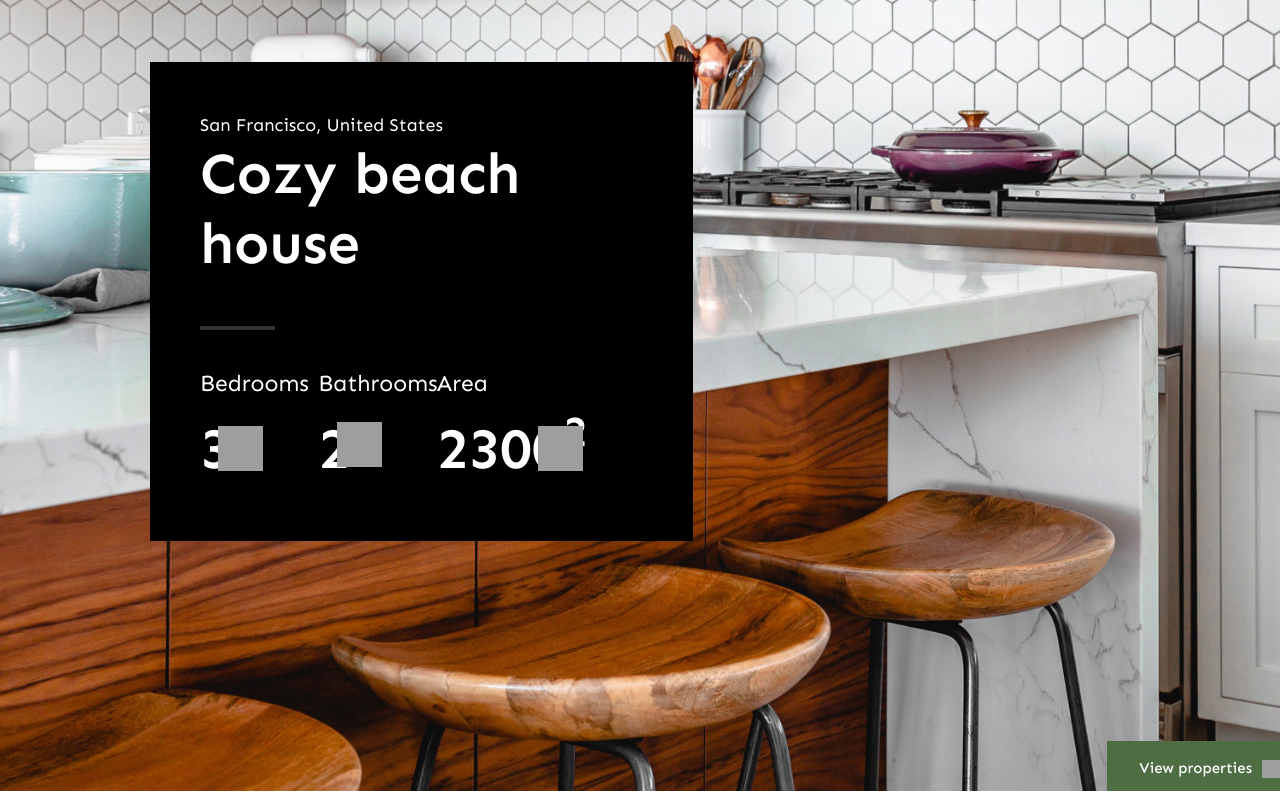
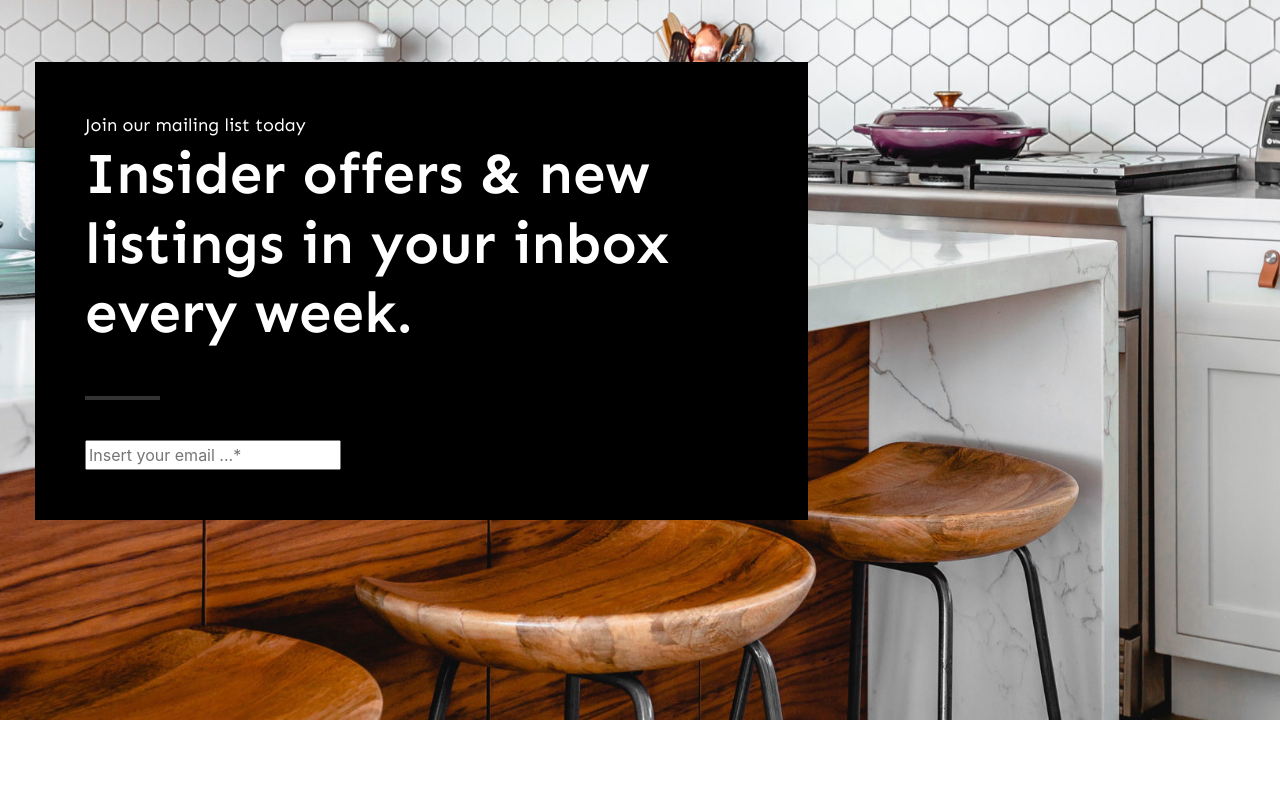
Before and after one commit to OleksiiPustilnyk/react-website-realtor, a React (Create React App) app: page / in a window 1280 px wide. Shown: the part 8440-9240 px from the top of the page. Built offline with nearby package versions, Linux system fonts and the light colour scheme; grey boxes are pictures that could not be loaded.

Commit message:
edited BlackBox2

```diff
--- a/src/Pages/Home/Home.tsx
+++ b/src/Pages/Home/Home.tsx
@@ -6,6 +6,7 @@ import ImageHomeTextBG2 from '../../assets/images/img-with-text-2.jpeg'
 import ImageHomeBanner1 from '../../assets/images/img-banner-1.jpeg'
 
 import BlackBox from '../../components/BlackBox/BlackBox'
+import BlackBox2 from '../../components/BlackBox2/BlackBox2'
 import CardList from '../../components/Card/CardList'
 import CardVideoList from '../../components/CardVideo/CardVideoList'
 import CardList2 from '../../components/Card2/CardList2'
@@ -191,18 +192,9 @@ const Home = (props: Props) => {
                         <div className="home-bg-img-2">
                             <Row>
                                 <Col md={8}>
-                                    <BlackBox />
+                                    <BlackBox2 />
                                 </Col>
                             </Row>
-                            <Col
-                                md={{ span: 2, offset: 10 }}
-                                className="btn-block"
-                            >
-                                <button className="btnDefaultGreen">
-                                    View properties
-                                    <span className="btn-icon-arrow-left-white"></span>
-                                </button>
-                            </Col>
                         </div>
                     </div>
 
--- /dev/null
+++ b/src/components/BlackBox2/BlackBox2.scss
@@ -0,0 +1,58 @@
+@import '../../assets/style/variables';
+
+.container-black-box2 {
+    padding: 200px 35px;
+}
+
+.bg-black-box {
+    background-color: black;
+    color: white;
+    position: relative;
+
+    padding: 50px;
+    .black-box-city {
+        @include font-sen(400, 18px);
+    }
+    .black-box-title {
+        @include font-sen(600, 58px);
+    }
+    .black-box-line {
+        @include icon-line(rgba(51, 51, 51, 1));
+    }
+    .black-box-col {
+        .black-box-col-title {
+            @include font-sen(400, 23px);
+        }
+        .black-box-parameters {
+            @include font-sen(600, 57px);
+            position: relative;
+        }
+        .black-box-icon-bedroom {
+            @include icon-right(
+                '/assets/icons/icon-bed.svg',
+                45px,
+                45px,
+                25px,
+                20px
+            );
+        }
+        .black-box-icon-bathrooms {
+            @include icon-right(
+                '/assets/icons/icon-bathroom.svg',
+                45px,
+                45px,
+                25px,
+                16px
+            );
+        }
+        .black-box-icon-area {
+            @include icon-right(
+                '/assets/icons/icon-area.svg',
+                45px,
+                45px,
+                60px,
+                20px
+            );
+        }
+    }
+}
--- /dev/null
+++ b/src/components/BlackBox2/BlackBox2.tsx
@@ -0,0 +1,32 @@
+import { Col, Row } from 'react-bootstrap'
+
+import './BlackBox2.scss'
+
+type Props = {}
+
+const BlackBox2 = (props: Props) => {
+    return (
+        <>
+            <div className="container-black-box2">
+                <div className="bg-black-box">
+                    <div className="black-box-city">
+                        Join our mailing list today
+                    </div>
+                    <h2 className="black-box-title">
+                        Insider offers & new listings in your inbox every week.
+                    </h2>
+                    <div className="black-box-line">
+                        <div className="black-box-icon-line"></div>
+                    </div>
+                    <input
+                        type="email"
+                        name="email"
+                        id="email"
+                        placeholder="Insert your email ...*"
+                    />
+                </div>
+            </div>
+        </>
+    )
+}
+export default BlackBox2
```
